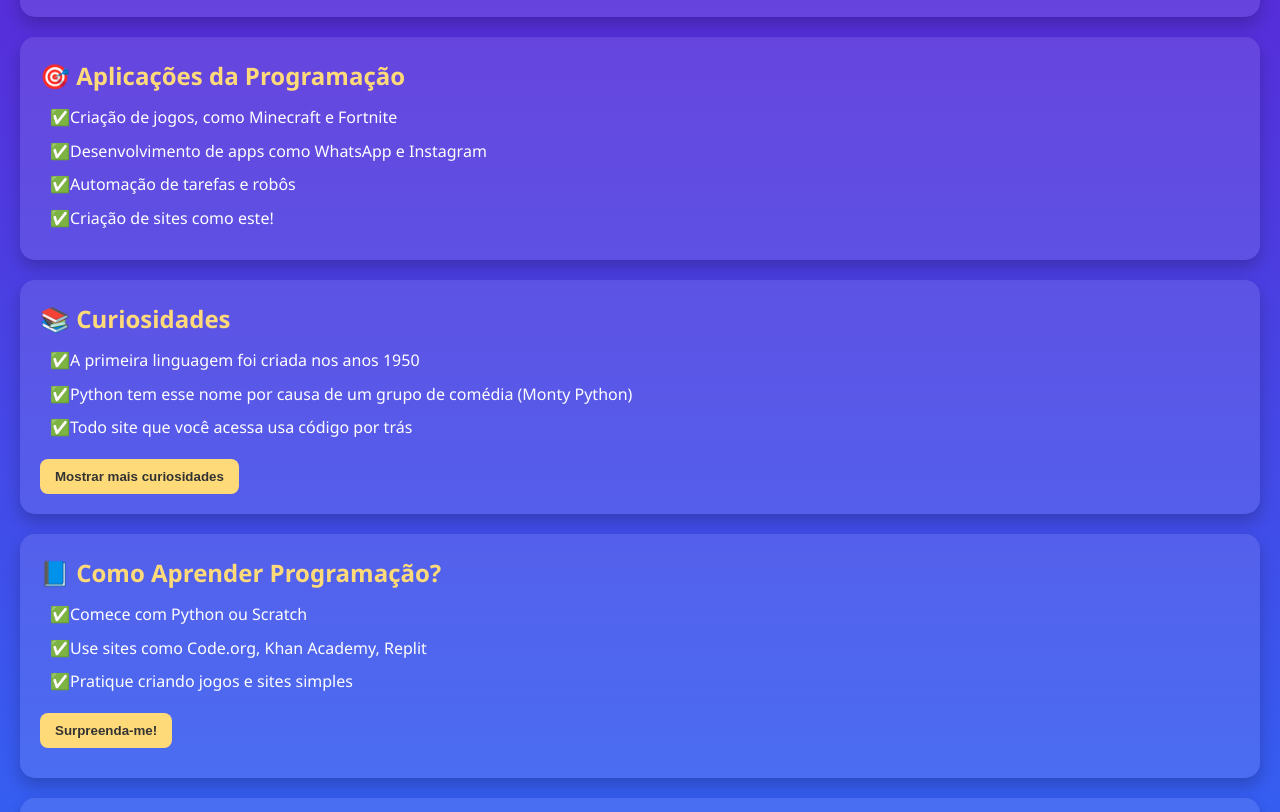
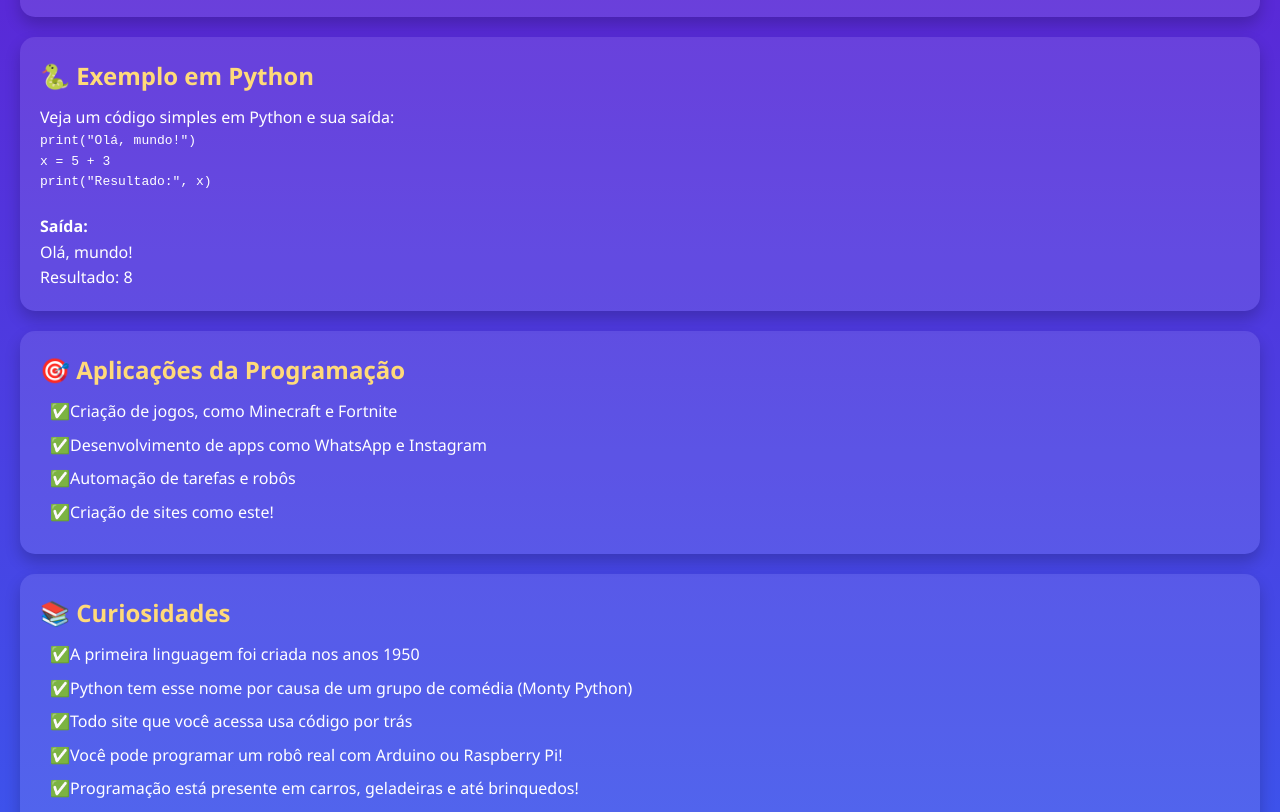
Before and after one commit to caiquedesouzaal-sketch/Linguagem-de-programa-o, a plain HTML site: page index.html in a window 1280 px wide. Shown: the part 484-1296 px from the top of the page. Drawn offline with Linux system fonts and the light colour scheme.

Commit message:
Update index.html

```diff
--- a/index.html
+++ b/index.html
@@ -2,7 +2,7 @@
 <html lang="pt-BR">
 <head>
   <meta charset="UTF-8" />
-  <meta name="viewport" content="width=device-width, initial-scale=1.0" />
+  <meta name="viewport" content="width=device-width, initial-scale=1" />
   <title>O que é Linguagem de Programação?</title>
   <link rel="stylesheet" href="style.css" />
 </head>
@@ -46,6 +46,23 @@
     </section>
 
     <section>
+      <h2>🐍 Exemplo em Python</h2>
+      <p>Veja um código simples em Python e sua saída:</p>
+
+      <pre class="codigo-python">
+print("Olá, mundo!")
+x = 5 + 3
+print("Resultado:", x)
+      </pre>
+
+      <div class="saida-python">
+        <strong>Saída:</strong><br/>
+        Olá, mundo!<br/>
+        Resultado: 8
+      </div>
+    </section>
+
+    <section>
       <h2>🎯 Aplicações da Programação</h2>
       <ul>
         <li>Criação de jogos, como Minecraft e Fortnite</li>
@@ -61,12 +78,9 @@
         <li>A primeira linguagem foi criada nos anos 1950</li>
         <li>Python tem esse nome por causa de um grupo de comédia (Monty Python)</li>
         <li>Todo site que você acessa usa código por trás</li>
+        <li>Você pode programar um robô real com Arduino ou Raspberry Pi!</li>
+        <li>Programação está presente em carros, geladeiras e até brinquedos!</li>
       </ul>
-      <button id="btn-curiosidade">Mostrar mais curiosidades</button>
-      <div id="extra-curiosidade" class="hidden animated-box">
-        <p>Você pode programar um robô real com Arduino ou Raspberry Pi!</p>
-        <p>Programação está presente em carros, geladeiras e até brinquedos!</p>
-      </div>
     </section>
 
     <section>
@@ -76,7 +90,6 @@
         <li>Use sites como Code.org, Khan Academy, Replit</li>
         <li>Pratique criando jogos e sites simples</li>
       </ul>
-      <button onclick="surpresa()">Surpreenda-me!</button>
       <p id="mensagem-surpresa"></p>
     </section>
 
@@ -94,7 +107,10 @@
     </section>
   </main>
 
+  <!-- Botão fixo de curiosidades -->
+  <button id="btn-curiosidade-fixo">Clique para curiosidade</button>
+  <div id="curiosidade-ativa"></div>
+
   <script src="script.js"></script>
 </body>
-
 </html>
```
